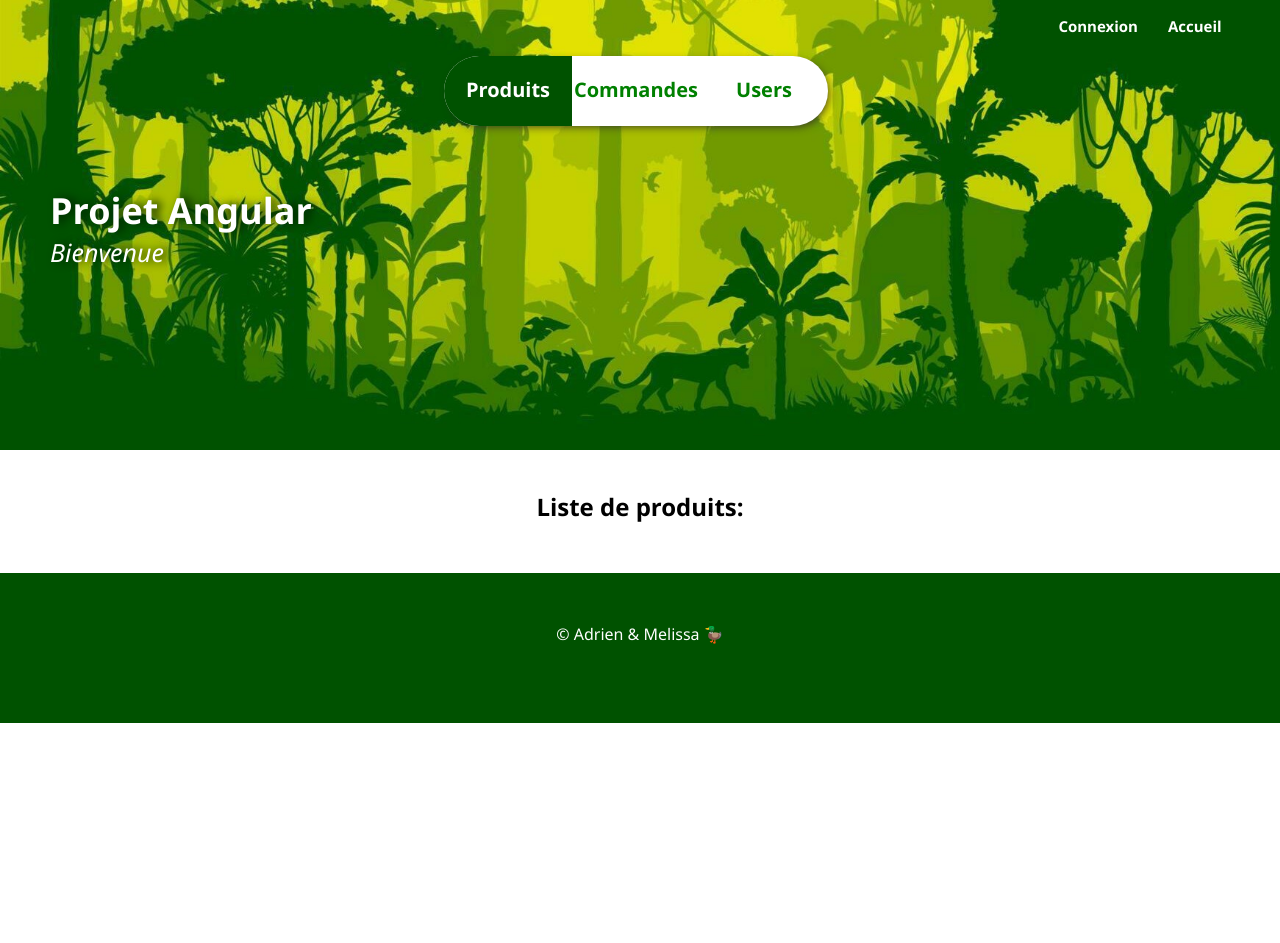
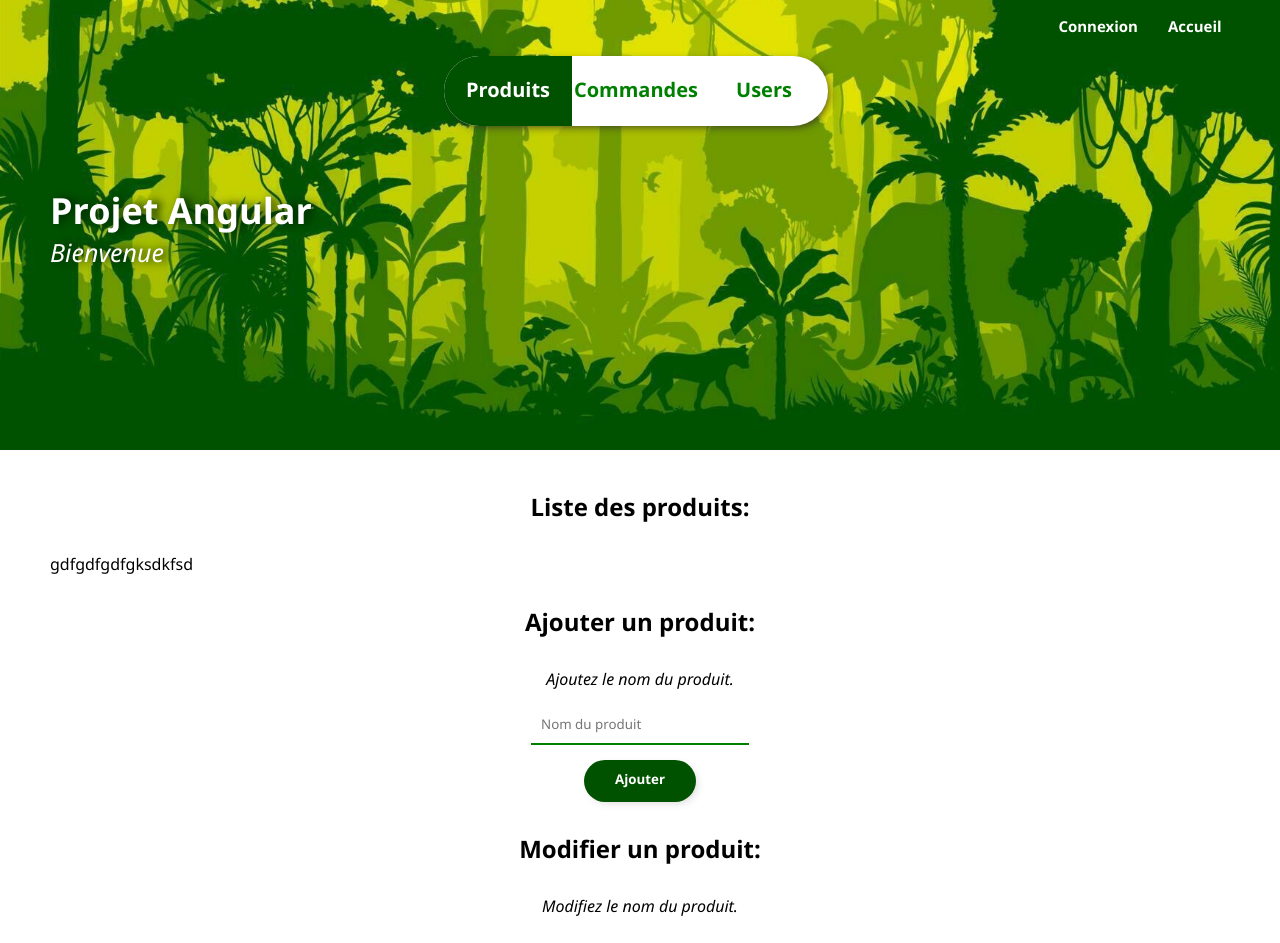
Before and after one commit to Melissap97/projetAngular, an Angular app: page /produits in a window 1280 px wide. Shown: the top 943 px of the page. Before the commit the page ends 800 px from the top, so only its background shows below. Built offline with nearby package versions, Linux system fonts and the light colour scheme; no server answers.

Commit message:
ajout des formulaires dans produitts

```diff
--- a/src/app/pages/commandes/commandes.component.html
+++ b/src/app/pages/commandes/commandes.component.html
@@ -35,7 +35,7 @@
    <main>
    <div class="commandes">
    <div class="liste">
-      <h2>Liste de commandes:</h2>
+      <h2>Liste des commandes:</h2>
   </div>
 
    nfudjknvjkvdfnv;,
--- a/src/app/pages/produits/produits.component.css
+++ b/src/app/pages/produits/produits.component.css
@@ -143,7 +143,7 @@ button:hover {
     background-size: cover;
 }
 
-.liste{
+.liste, .ajouter, .modifier{
     text-align: center;
     margin: 30px;
 }
@@ -152,6 +152,33 @@ button:hover {
     margin: 40px 50px  50px 50px;
 }
 
+label {
+    font-style: italic;
+}
+
+input {
+    margin: 15px;
+    padding: 10px;
+    border: none;
+    border-bottom: solid 2px  green;
+}
+
+button.submit {
+    background-color: rgb(0, 82, 0);
+    border-radius: 40px;
+    width: 10%;
+    padding-top: 10px;
+    font-weight: bold;
+    padding-bottom: 14px;
+    color: white;
+    box-shadow: 3px 3px 10px -3px rgb(210, 209, 209);
+
+
+}
+
+button.submit:hover {
+    background-color: green;
+}
 
 footer {
     background-color: rgb(0, 82, 0);
--- a/src/app/pages/produits/produits.component.html
+++ b/src/app/pages/produits/produits.component.html
@@ -35,10 +35,31 @@
  <main>
  <div class="produits">
  <div class="liste">
-    <h2>Liste de produits:</h2>
+     <h2>Liste des produits:</h2>
  </div>
-{{posts}}
 
+ gdfgdfgdfgksdkfsd
+ <div class ="ajouter">
+ <div class="liste">
+     <h2>Ajouter un produit:</h2>
+ </div>
+ <form>
+     <label>Ajoutez le nom du produit.</label> <br>
+     <input name="Produit" type="text" placeholder="Nom du produit"/> <br>
+     <button type="submit" class="submit">Ajouter</button>
+ </form>
+</div>
+
+<div class="modifier">
+ <div class="liste">
+     <h2>Modifier un produit:</h2>
+ </div>
+ <form>
+    <label>Modifiez le nom du produit.</label> <br>
+    <input name="Produit" type="text" placeholder="Nom du produit"/> <br>
+    <button type="submit" class="submit">Modifier</button>
+</form>
+ </div>
 </div>
  </main>
  </body>
```
Lines whose indentation alone changed are shown as unchanged.
